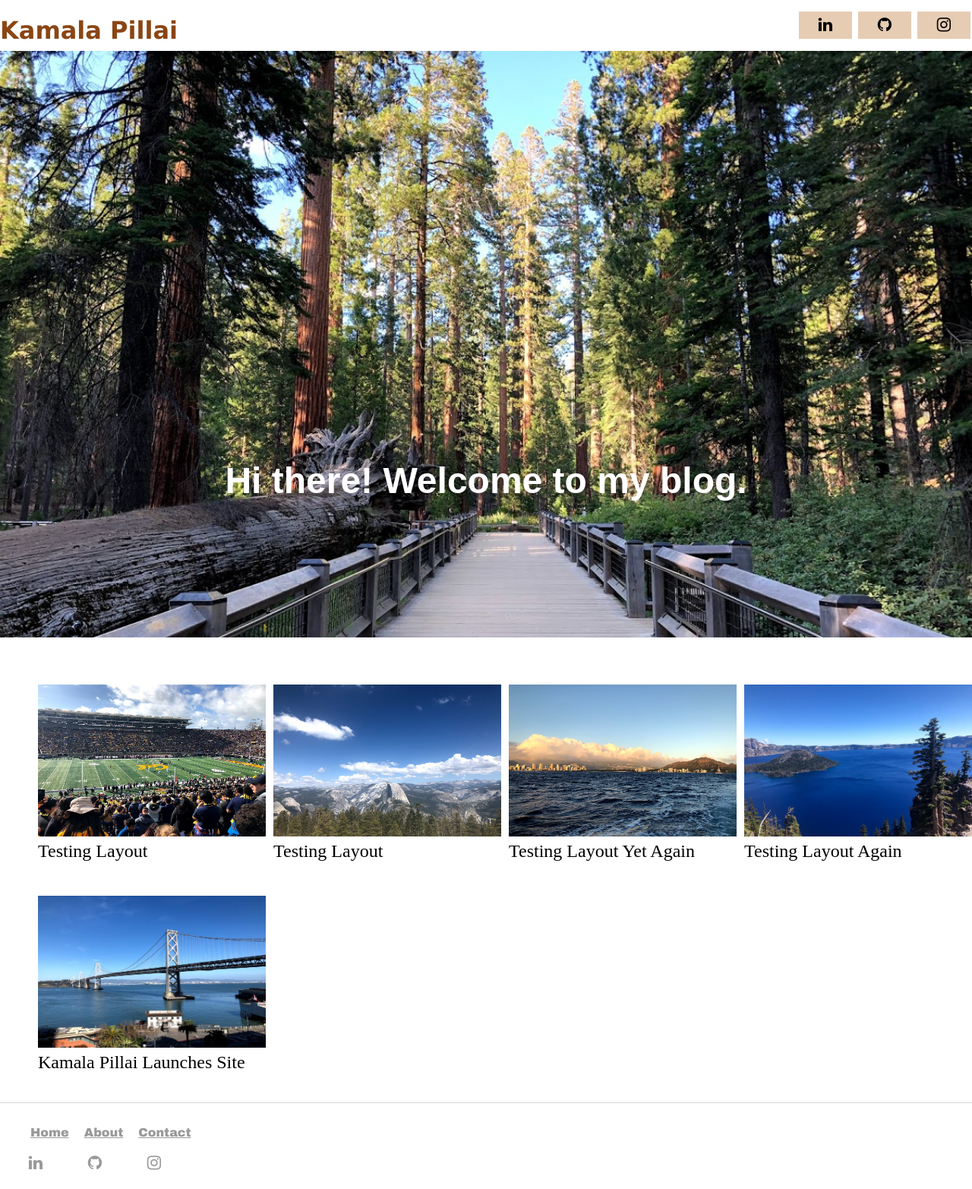
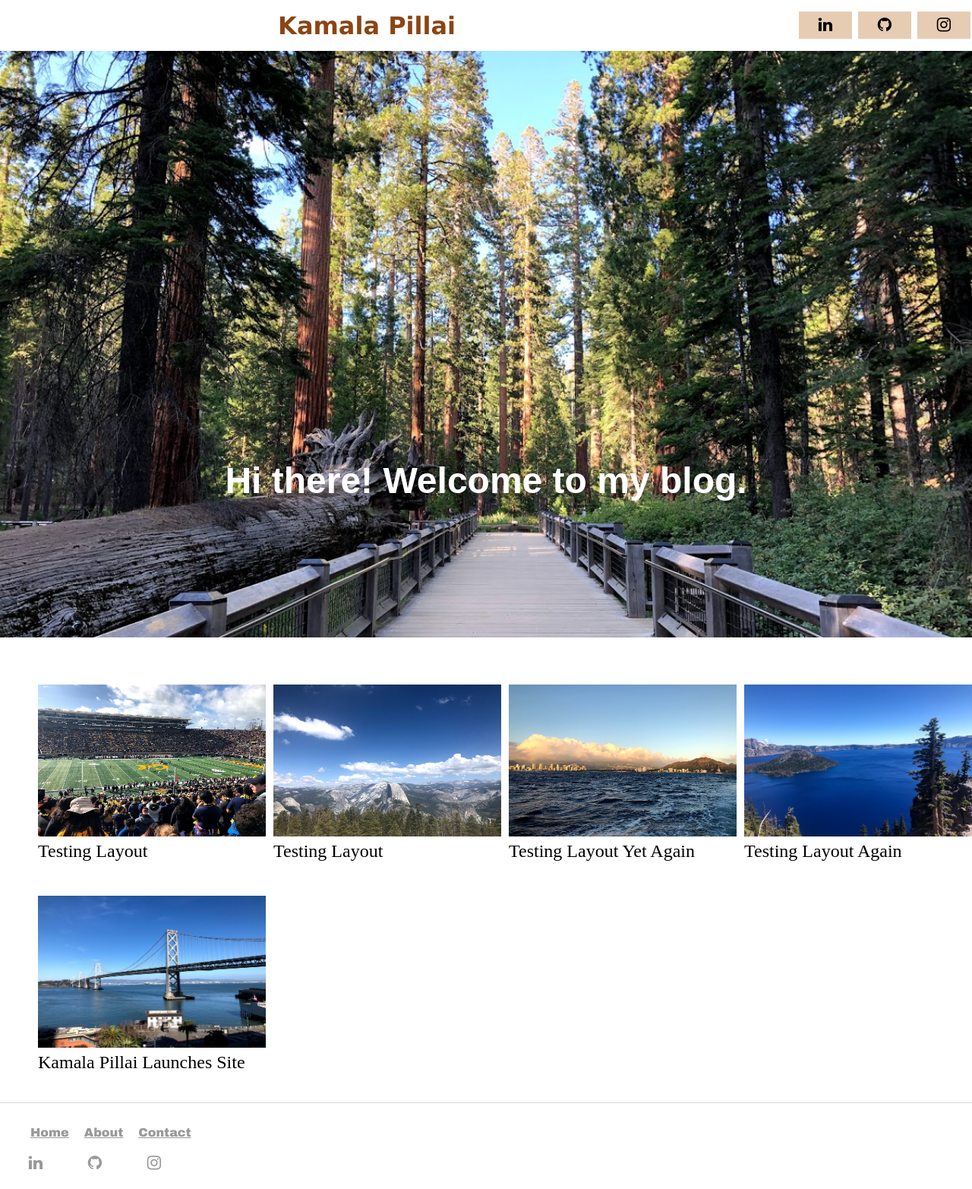
Before and after one commit to kpill/kpill.github.io, a Jekyll site: the page built from index.html, in a window 1280 px wide. Shown: the whole page at 76% size. Built offline with Jekyll 4.4.1, drawn with Linux system fonts in a browser that asks for light colours.

Commit message:
Update main.css

```diff
--- a/css/main.css
+++ b/css/main.css
@@ -29,13 +29,13 @@ html, body {
 			text-decoration: none;
 			float: none;
   			position: absolute;
-  			/*top: 50%;
+  			top: 50%;
   			left: 35%;
-  			transform: translate(-35%, -50%);*/
+  			transform: translate(-35%, -50%);
 			vertical-align: middle;
 		}
 		a.home:hover, a.home:active {
-			color: Black;
+			color: saddleBrown;
 			text-decoration: none;
 		}
 	/*dropdown menu*/
```
